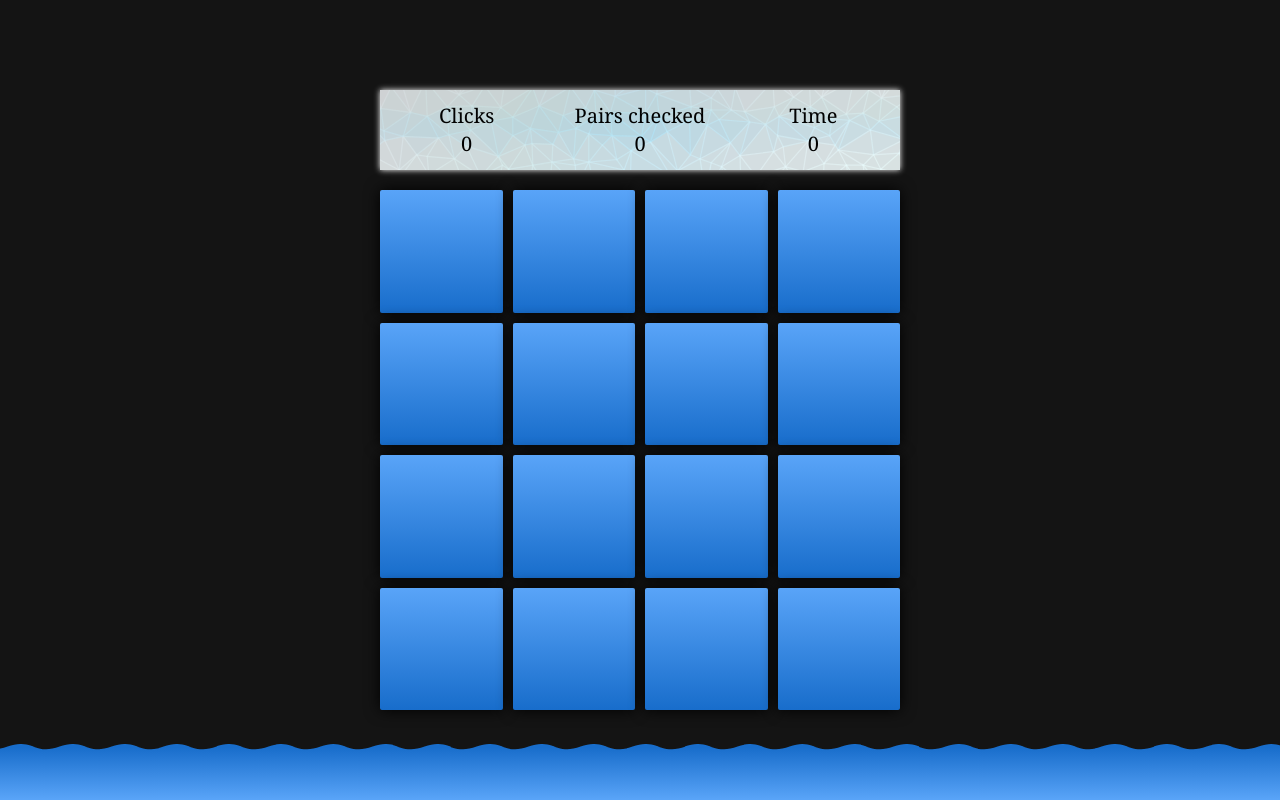
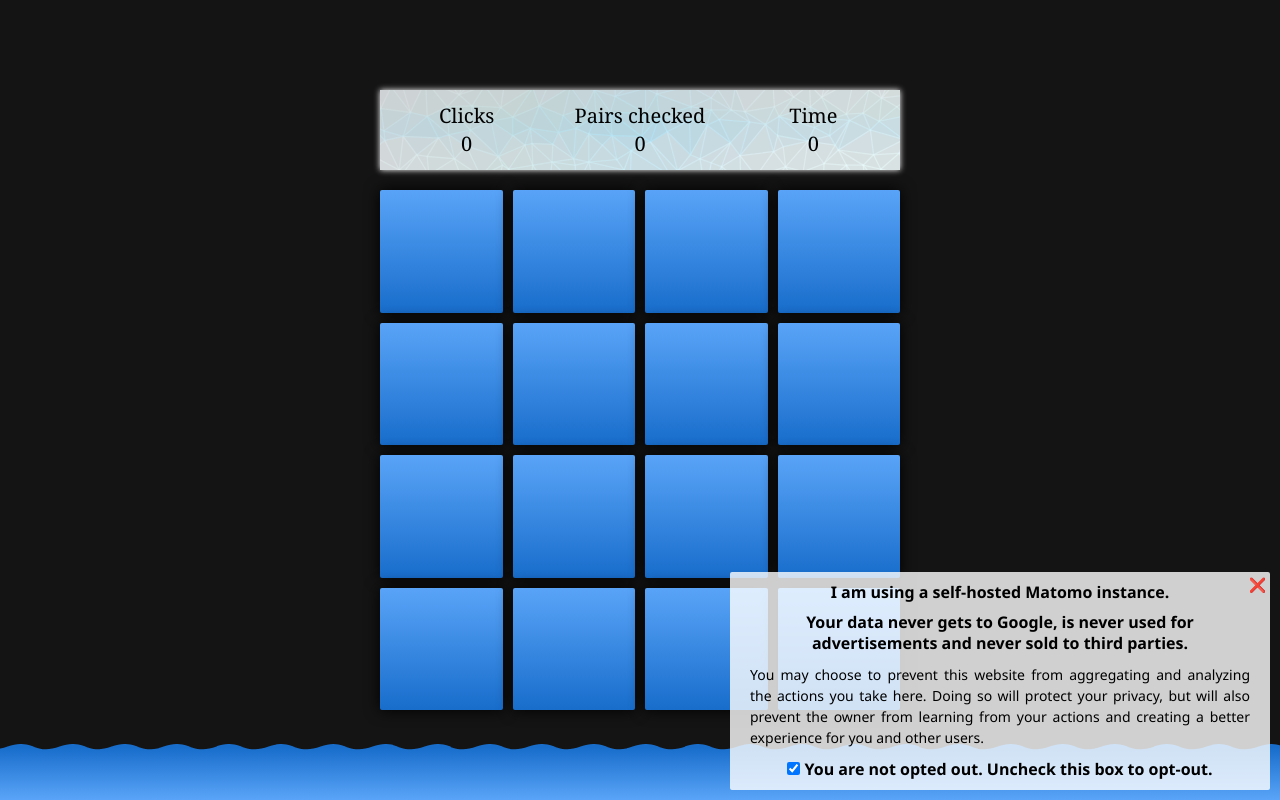
Before and after one commit to The24thDS/memory-game, a website: page index.html in a window 1280 px wide. Drawn offline with Linux system fonts and the light colour scheme.

Commit message:
Adding Matomo opt-out choice

```diff
--- a/index.html
+++ b/index.html
@@ -19,6 +19,30 @@
             <audio id="wrong" src="audio/wrong.mp3"></audio>
             <audio id="pair" src="audio/pair.mp3"></audio>
     </div>
+    <div class="optout">
+        <div class="close" onclick="(()=>{document.querySelector('.optout').style='display:none'})()">❌</div>
+        <h1>I am using a self-hosted Matomo instance.</h1>
+        <h2>Your data never gets to Google, is never used for advertisements and never sold to third parties.</h2>
+        <p>You may choose to prevent this website from aggregating and analyzing the actions you take here. Doing so will
+            protect your privacy, but will also prevent the owner from learning from your actions and creating a better
+            experience for you and other users.</p>
+        <form method="post" action="?module=CoreAdminHome&amp;action=optOut&amp;language=en&amp;setCookieInNewWindow=1"
+            target="_blank">
+            <input type="hidden" name="nonce" value="95fb5ca236a846064216d0c306ef35a0">
+            <input type="hidden" name="fuzz" value="February 22, 2019 16:58">
+            <input onclick="submitForm(event, this.form);" type="checkbox" id="trackVisits" name="trackVisits"
+                checked="checked">
+            <label for="trackVisits"><strong>
+                    You are not opted out. Uncheck this box to opt-out.
+                </strong></label>
+            <noscript>
+                <button type="submit">Save</button>
+            </noscript>
+        </form>
+        <script type="text/javascript"
+            src="plugins/CoreAdminHome/javascripts/optOut.js?cb=114ff59770ac433b9a8753d11e35d185"></script>
+
+    </div>
     <script src="game.js"></script>
 
 
--- a/style.css
+++ b/style.css
@@ -12,6 +12,7 @@ body{
     justify-content: center;
     align-items: center;
     background: #141414;
+    font-family: 'Noto Serif', serif;
 }
 #stats{
   width: 65vh;
@@ -24,7 +25,6 @@ body{
   margin-bottom: 20px;
   box-shadow: 0 0 6px white;
   z-index: 3;
-  font-family: 'Noto Serif', serif;
   font-size: 20px;
   line-height: 1.4
 }
@@ -157,6 +157,48 @@ body{
 @keyframes waves {
   0%{background-position: 0% bottom;}
   100%{background-position: 100% bottom;}
+}
+
+.optout{
+  position: absolute;
+  right: 10px;
+  bottom: 10px;
+  z-index: 4;
+  background-color: rgba(255,255,255,.8);
+  border-radius: 2px;
+  width: 500px;
+  padding: 10px 20px;
+  font-family: 'Segoe UI', Tahoma, Geneva, Verdana, sans-serif
+}
+.optout .close{
+  color: red;
+  position: absolute;
+  right: 2.5px;
+  top: 2.5px;
+  /* background-color: black; */
+  width: 20px;
+  height: 20px;
+  display: flex;
+  justify-content: center;
+  align-items: center;
+  border-top-right-radius: 1px;
+  cursor: pointer;
+  font-size: 14px;
+}
+.optout h1, .optout h2{
+  font-size: 16px;
+  text-align: center;
+  line-height: 1.3;
+  padding-bottom: 10px;
+}
+.optout p{
+  font-size: 14px;
+  line-height: 1.5;
+  text-align: justify;
+  padding-bottom: 10px;
+}
+.optout form{
+  text-align: center
 }
 /* Animations from Animate.css */
 @-webkit-keyframes bounceIn {
```
